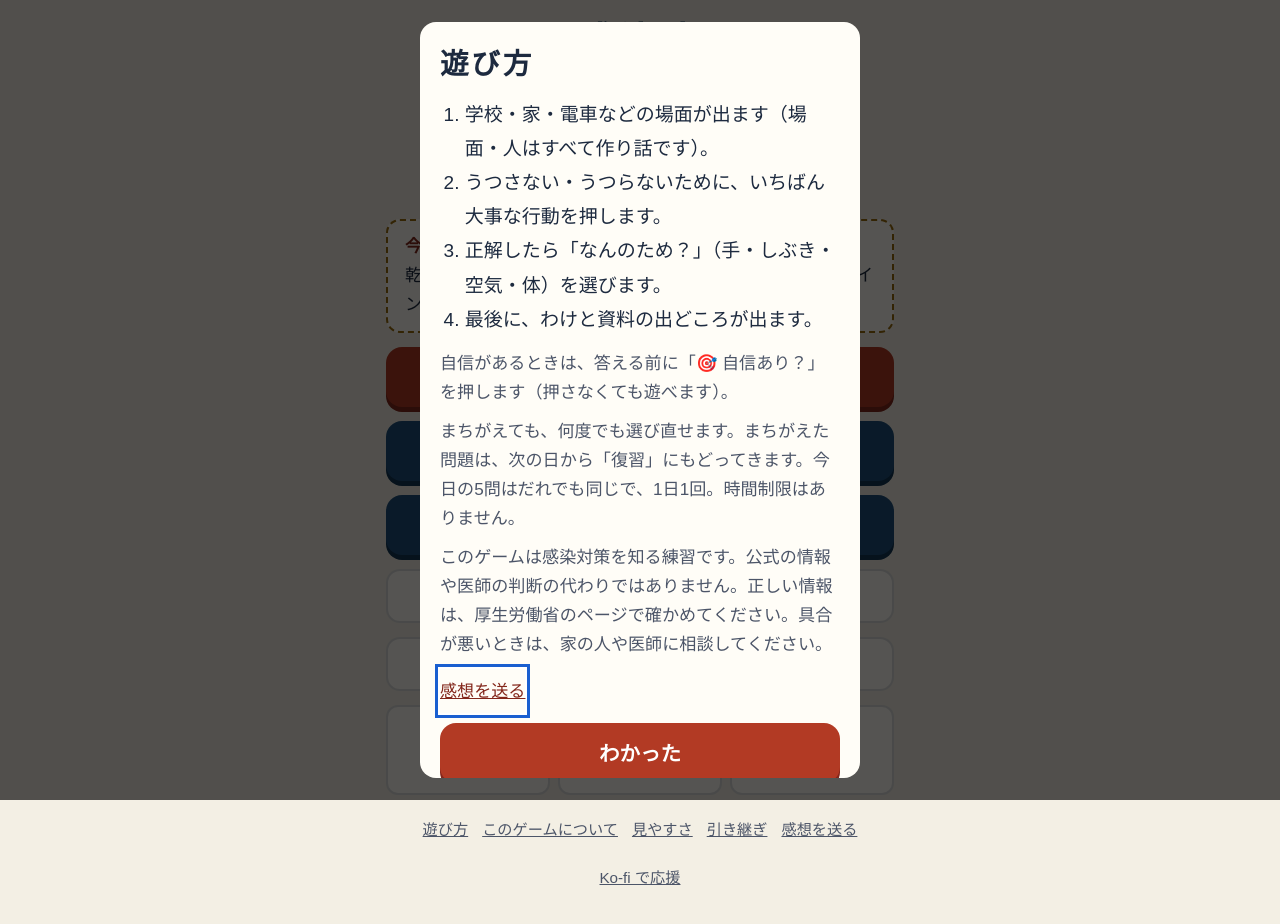
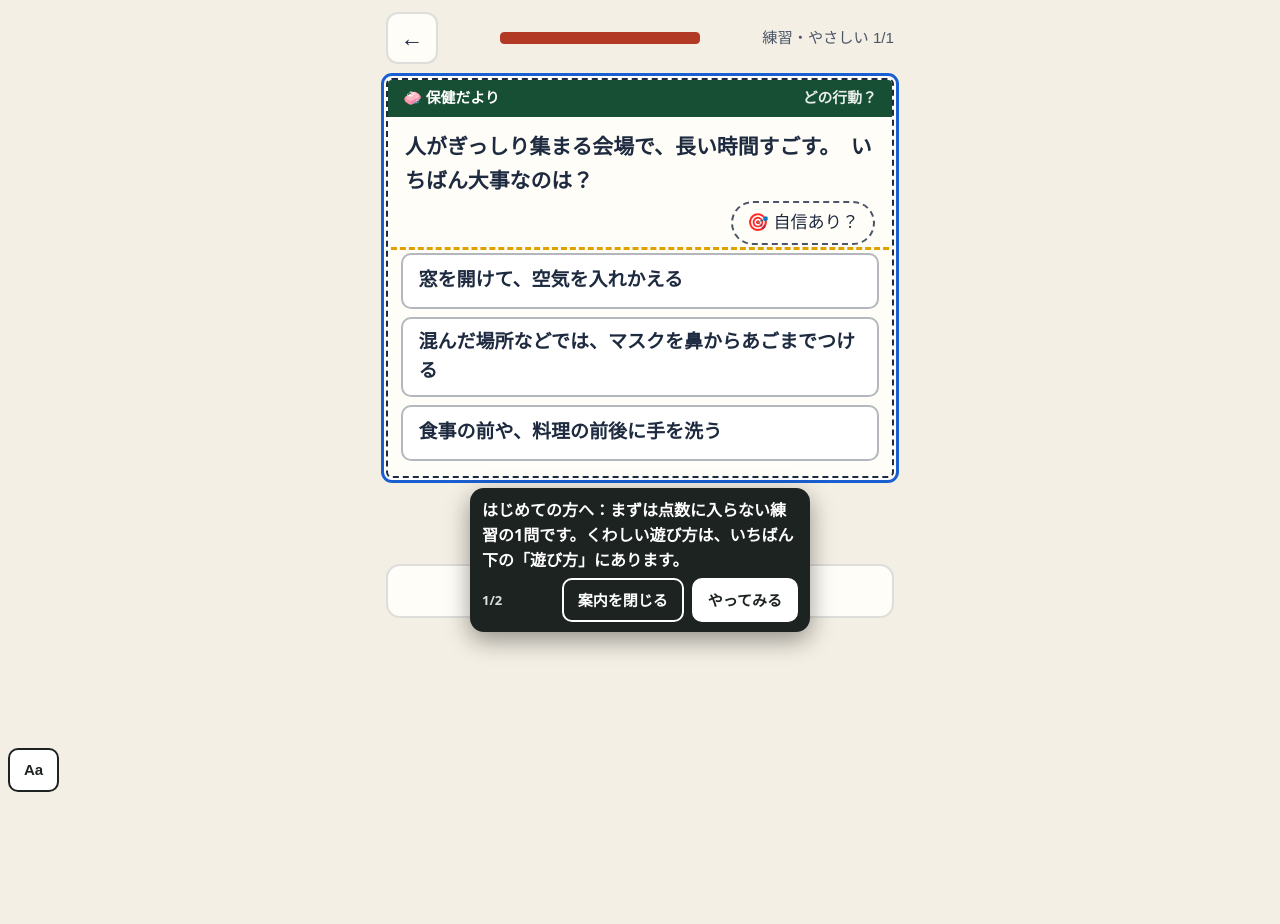
Before and after one commit to satou-aaaaa/kansen-yobo, a plain HTML site: page index.html in a window 1280 px wide. After the commit the page ends 800 px from the top, so only its background shows below. Drawn offline with Linux system fonts and the light colour scheme; a web font is replaced by a local one.

Commit message:
ひな形の共通部品を写す（shared-workflows 67f7985） (#10)
Co-authored-by: template-sync <41898283+github-actions[bot]@users.noreply.github.com>

```diff
--- a/index.html
+++ b/index.html
@@ -347,7 +347,8 @@ html.a11y-say body{padding-bottom:calc(64px + env(safe-area-inset-bottom,0px))!i
 //      （incidents/2026-11-21-hand-copied-helpers-drift.md）。
 //      あわせて、はじめて遊ぶ人への案内（吹き出し Core.coach）を足した。長い「遊び方」の窓の代わりに、練習の1問を遊びながら
 //      その場で一言ずつ教える（NN/g「Mobile Instructional Overlays」・Andersen ほか CHI 2012「The Impact of Tutorials on Games of Varying Complexity」）。
-//   3: 2026-11-22 吹き出しを出しているあいだ 0.4 秒ごとに場所を測り直す（古い場所に残って押す所を隠すことがあった）。ボタンの字を「案内を閉じる」に
+//   3: 2026-11-22 吹き出しを出しているあいだ 0.4 秒ごとに場所を測り直す（古い場所に残って押す所を隠すことがあった）。ボタンの字を「案内を閉じる」に。
+//      段の wait（その所が出るまで待つ）を足した。全ゲームの「はじめての練習」を sync-template の migrateFirstPlay が足すため
 //   2: 2026-11-22 感想フォームのゲーム名を、渡さなければ題（<title>）から入れる。sync-template が全ゲームを game-core に切り替える（migrateCore）ため
 // 決まり: 外へ通信しない。ゲームの関数の名前（toast・buzz など）は上書きしない（Core.toast などで呼ぶ）。
 (function () {
@@ -433,6 +434,7 @@ html.a11y-say body{padding-bottom:calc(64px + env(safe-area-inset-bottom,0px))!i
   //   sel   …… 吹き出しを付ける所。まだ画面に無いあいだは待つ（ゲームが画面を作り直しても付け直す）
   //   until …… その所が画面に出たら次へ進む（答えた・正解した など）。無ければ sel を押したら次へ
   //   button …… 押すと次へ進むボタンの字（読むだけの吹き出し）
+  //   wait  …… その所が画面に出るまで、この吹き出しは出さずに待つ（答えたあとにだけ「次へ」を指す など）
   //   pos   …… "below"（既定）か "above"。その側に場所が無ければ、ページを少し動かして場所を空ける（読む所を隠さないため）
   // 吹き出しは押す所を隠さない（上か下の空いたほうに出す）。「案内を閉じる」と Esc でいつでもやめられる。
   const coach = (() => {
@@ -467,7 +469,7 @@ html.a11y-say body{padding-bottom:calc(64px + env(safe-area-inset-bottom,0px))!i
       while (steps && i < steps.length && steps[i].until && find(steps[i].until)) i++;
       if (!steps) return;
       if (i >= steps.length) return stop(true);
-      const st = steps[i], el = find(st.sel);
+      const st = steps[i], el = st.wait && !find(st.wait) ? null : find(st.sel);
       if (!el) { box.hidden = true; mark(null); return; }
       box.hidden = false; mark(el);
       const fresh = shown !== i;
@@ -841,7 +843,7 @@ function home() {
   $("go-cal").onclick = () => cal();
   $("go-ach").onclick = achView;
   bindFooter();
-  if (!s.tut) openHow();
+  if (!s.tut) firstPlay();
 }
 function practiceMenu() {
   app.innerHTML = `<header><button class="icon" id="back" aria-label="もどる">←</button><h1>練習<small>今日の記録には入りません（よぼう帳には載ります）</small></h1></header>
@@ -852,6 +854,27 @@ function practiceMenu() {
   document.querySelectorAll(".lv button").forEach((b) => (b.onclick = () => startRun("p", +b.dataset.t)));
   bindFooter(); toTop();
 }
+// first-play:begin（shared-workflows の scripts/sync-template.mjs が足した。直すときはひな形を直す）
+// はじめての人：長い「遊び方」の窓を出さず、点数に入らない練習の1問を遊びながら、吹き出しで一言ずつ教える（game-core の Core.coach）。
+// 「見た」は始めたその場で残す（途中でやめても、次からはふつうに始まる。くわしい遊び方はいつでもいちばん下の「遊び方」から）
+const FIRST_STEPS = [
+  { sel: "#choices", button: "やってみる", text: "はじめての方へ：まずは点数に入らない練習の1問です。くわしい遊び方は、いちばん下の「遊び方」にあります。" },
+  { sel: "#next", wait: ".verdict", text: "できました。わけを読んだら、ここを押して進みます。" },
+];
+function firstPlay() {
+  save((s) => { s.tut = true; });
+  // 練習の入り口を開いて、いちばん上（いちばんやさしい）を押す。無ければ前の形（遊び方の窓）にもどす
+  practiceMenu();
+  const b = document.querySelector(".lv button");
+  if (!window.Core || !Core.coach || !b) { home(); return openHow(); }
+  b.click();
+  // 練習は1問だけにする（数を減らしてから描き直す）
+  save((s) => { const r = s.runs && s.runs.p; if (r && Array.isArray(r.list)) r.list = r.list.slice(0, 1); });
+  play();
+  // 案内を閉じた（Esc も）ら、1問の練習の途中経過を残さずにホームへ（ふだんの練習の「続きから」を出さない）
+  Core.coach.start(FIRST_STEPS, { home, onEnd: (done) => { if (done === false) { save((s) => { const r = s.runs && s.runs.p; if (r && !(r.res || []).length) delete s.runs.p; }); home(); } } });
+}
+// first-play:end
 function startRun(mode, opt) {
   const k = todayKey(); let ng = false;
   save((s) => {
```
Also changed, not shown: qa/run.mjs (+6 -5 lines).
